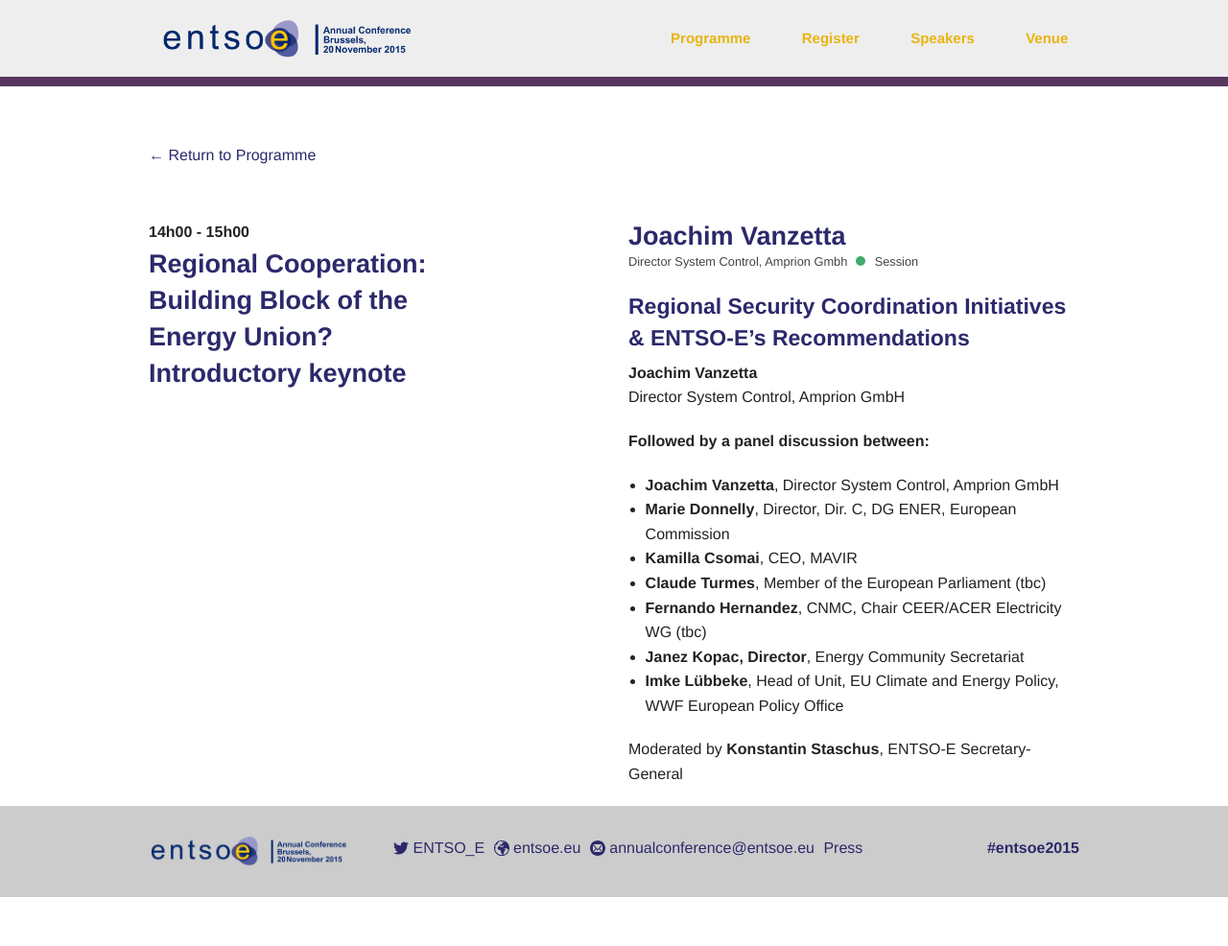
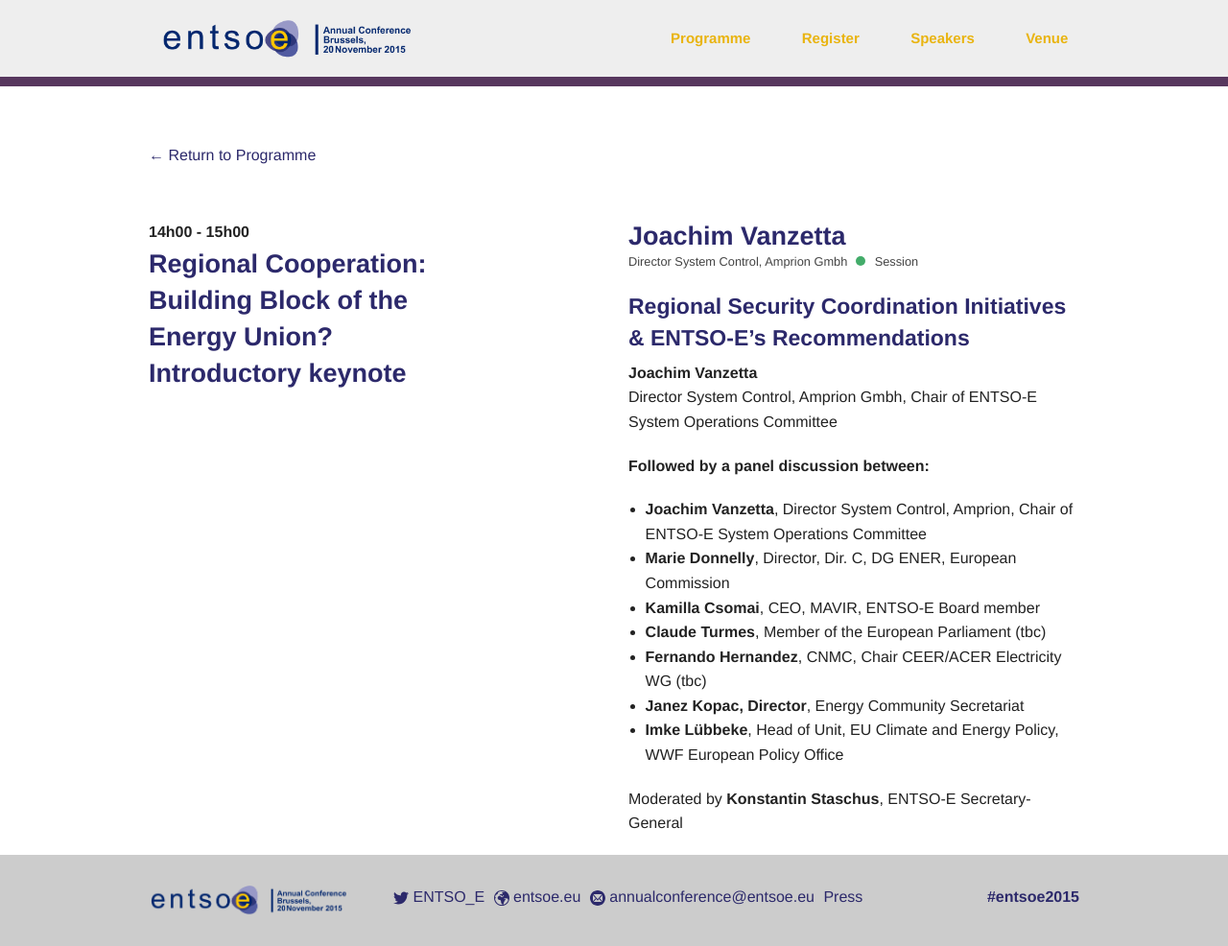
Before and after one commit to SmokeBellew1/entsoe_conf, a Jekyll site: the page built from _posts/schedule/2015-06-10-14h00.md, in a window 1280 px wide. Shown: the whole page at 96% size. Built offline with Jekyll 4.4.1, drawn with Linux system fonts in a browser that asks for light colours; before the commit the page ends 935 px from its top, so only the background shows below that.

Commit message:
updated Joachim and Kamilla's titles

```diff
--- a/_posts/schedule/2015-06-10-14h00.md
+++ b/_posts/schedule/2015-06-10-14h00.md
@@ -20,17 +20,18 @@
 ---
 
 
+
 #### __Regional Security Coordination Initiatives & ENTSO-E’s Recommendations__
 **Joachim Vanzetta**<br>
-Director System Control, Amprion GmbH
+Director System Control, Amprion Gmbh, Chair of ENTSO-E System Operations Committee
 
 
 
 __Followed by a panel discussion between:__
 
-- **Joachim Vanzetta**, Director System Control, Amprion GmbH
+- **Joachim Vanzetta**, Director System Control, Amprion, Chair of ENTSO-E System Operations Committee
 - __Marie Donnelly__, Director, Dir. C, DG ENER, European Commission
-- **Kamilla Csomai**, CEO, MAVIR
+- **Kamilla Csomai**, CEO, MAVIR, ENTSO-E Board member
 - __Claude Turmes__, Member of the European Parliament (tbc)
 - __Fernando Hernandez__, CNMC, Chair CEER/ACER Electricity WG (tbc)
 - __Janez Kopac, Director__, Energy Community Secretariat
```
